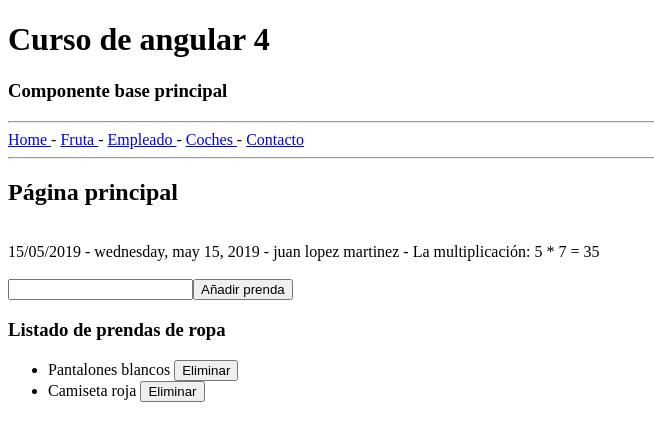
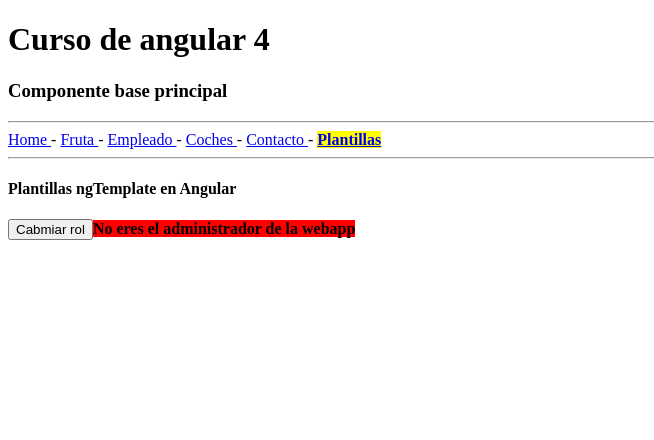
Before and after one commit to diegoxdc99/curso-de-angular-4-desde-cero-hasta-profesional, an Angular app in the folder curso-angular4/: page /plantillas in a window 1280 px wide. Shown: the top 440 px of the page, without its empty margins (0-654 px from the left). Built offline with nearby package versions, Linux system fonts and the light colour scheme.

Commit message:
plantillas

```diff
--- a/curso-angular4/src/app/app.component.html
+++ b/curso-angular4/src/app/app.component.html
@@ -22,6 +22,10 @@
   <a [routerLink]="['/contacto']" [routerLinkActive]="['activado']">
     Contacto
   </a>
+  -
+  <a [routerLink]="['/plantillas']" [routerLinkActive]="['activado']">
+    Plantillas
+  </a>
 </nav>
 <hr>
 <!-- <app-fruta></app-fruta> -->
--- a/curso-angular4/src/app/app.module.ts
+++ b/curso-angular4/src/app/app.module.ts
@@ -11,6 +11,7 @@ import { HomeComponent } from './components/home/home.component';
 import { ConversorPipe } from './pipes/conversor/conversor.pipe';
 import { CochesComponent } from './components/coches/coches.component';
 import { HttpClientModule } from '@angular/common/http';
+import { PlantillasComponent } from './components/plantillas/plantillas.component';
 
 @NgModule({
   declarations: [
@@ -20,7 +21,8 @@ import { HttpClientModule } from '@angular/common/http';
     ContactoComponent,
     HomeComponent,
     ConversorPipe,
-    CochesComponent
+    CochesComponent,
+    PlantillasComponent
   ],
   imports: [
     BrowserModule,
--- a/curso-angular4/src/app/app.routing.ts
+++ b/curso-angular4/src/app/app.routing.ts
@@ -7,6 +7,7 @@ import { EmpleadoComponent } from './components/empleado/empleado.component';
 import { HomeComponent } from './components/home/home.component';
 import { ContactoComponent } from './components/contacto/contacto.component';
 import { CochesComponent } from './components/coches/coches.component';
+import { PlantillasComponent } from './components/plantillas/plantillas.component';
 
 const appRoutes: Routes = [
   {path: '', component: HomeComponent},
@@ -16,6 +17,7 @@ const appRoutes: Routes = [
   {path: 'contacto', component: ContactoComponent},
   {path: 'contacto/:page', component: ContactoComponent},
   {path: 'coches', component: CochesComponent},
+  {path: 'plantillas', component: PlantillasComponent},
   {path: '**', component: HomeComponent}
 
 ]
--- /dev/null
+++ b/curso-angular4/src/app/components/plantillas/plantillas.component.html
@@ -0,0 +1,35 @@
+<h4>{{titulo}}</h4>
+<button (click)="cambiar()">Cabmiar rol</button>
+<!-- ---------------------------------- -->
+<!-- Forma clasica de hacerlo -->
+<!-- <div *ngIf="administrador">
+  <strong>Eres el administrador de la webapp</strong>
+</div>
+
+<div *ngIf="!administrador">
+  <strong>No eres el administrador de la webapp</strong>
+</div> -->
+
+<!-- ---------------------------------- -->
+
+
+<!-- Forma uno de usar las plantillas -->
+<!-- <div *ngIf="administrador; else noAdmin" >
+  <strong class="admin">Eres el administrador de la webapp</strong>
+</div>
+
+<ng-template #noAdmin >
+  <strong class="noAdmin">No eres el administrador de la webapp</strong>
+</ng-template> -->
+
+
+<!-- Forma dos de usar las plantillas -->
+<div *ngIf="administrador;  then admin else noAdmin" ></div>
+
+<ng-template #admin>
+  <strong class="admin">Eres el administrador de la webapp</strong>
+</ng-template>
+
+<ng-template #noAdmin >
+  <strong class="noAdmin">No eres el administrador de la webapp</strong>
+</ng-template>
--- /dev/null
+++ b/curso-angular4/src/app/components/plantillas/plantillas.component.scss
@@ -0,0 +1,7 @@
+.admin {
+  background-color: yellow;
+}
+
+.noAdmin {
+  background-color: red;
+}
--- /dev/null
+++ b/curso-angular4/src/app/components/plantillas/plantillas.component.ts
@@ -0,0 +1,24 @@
+import { Component, OnInit } from '@angular/core';
+
+@Component({
+  selector: 'app-plantillas',
+  templateUrl: './plantillas.component.html',
+  styleUrls: ['./plantillas.component.scss']
+})
+export class PlantillasComponent implements OnInit {
+  public titulo;
+  public administrador;
+
+  constructor() {
+    this.titulo = "Plantillas ngTemplate en Angular";
+    this.administrador = false;
+  }
+
+  ngOnInit() {
+  }
+
+  cambiar() {
+    this.administrador = !this.administrador;
+  }
+
+}
```
Also changed, not shown: 1 other file (tests, documents, lock files or other folders).
